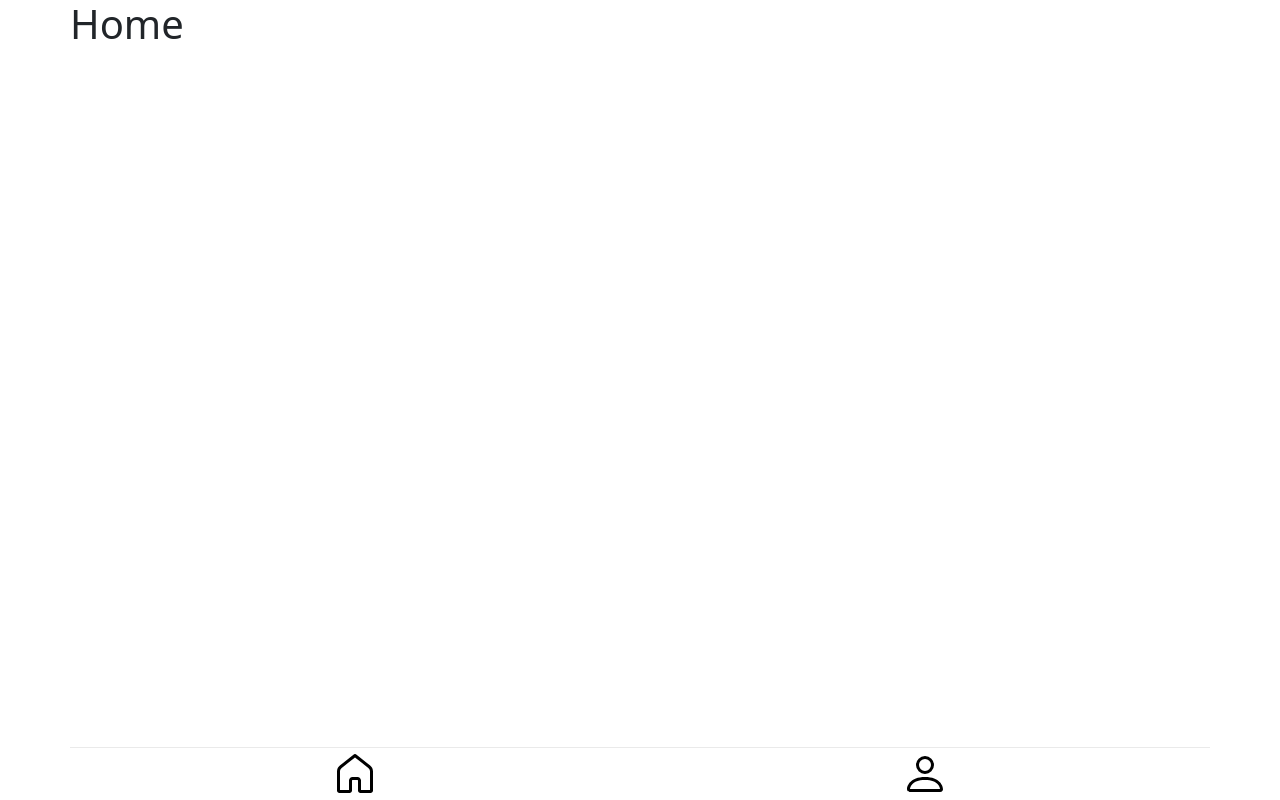
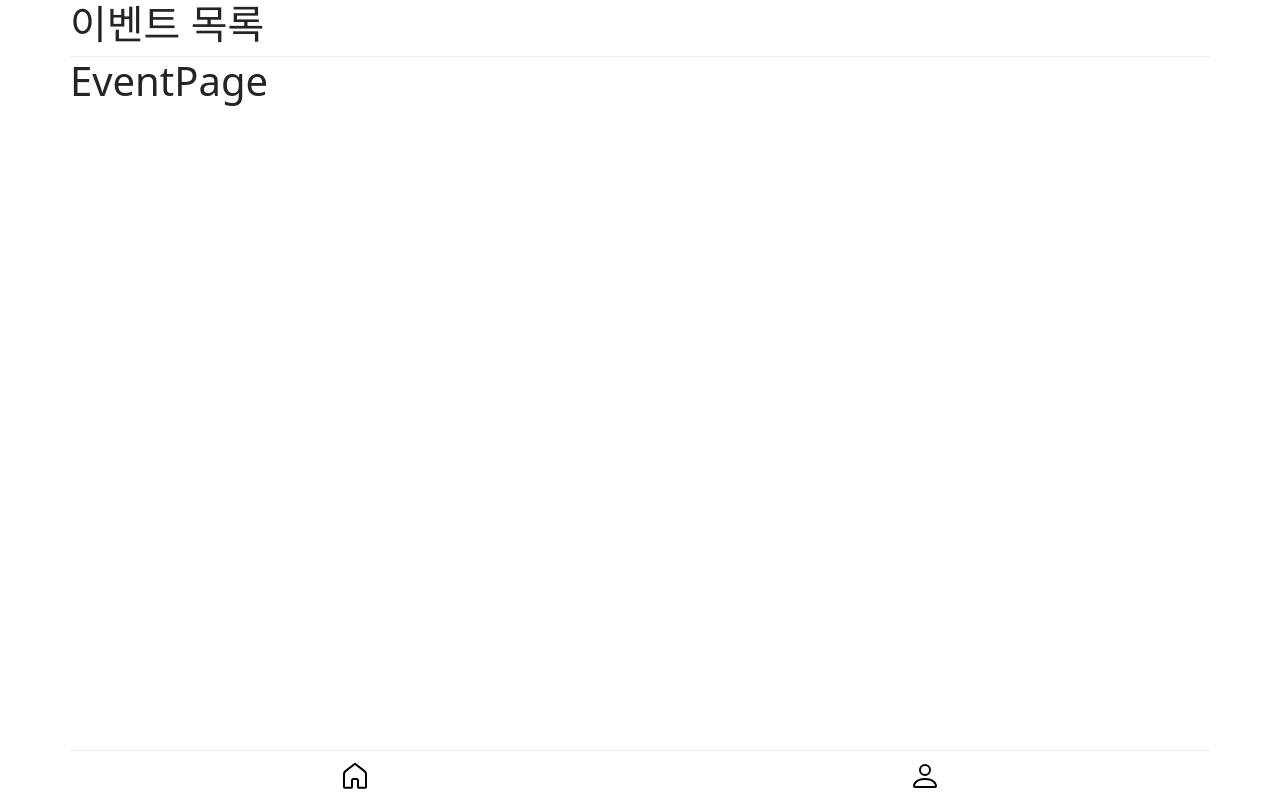
Before and after one commit to UMatterr/web, a Svelte app: page / in a window 1280 px wide. Built offline with nearby package versions, Linux system fonts and the light colour scheme.

Commit message:
design: header

```diff
--- a/src/App.svelte
+++ b/src/App.svelte
@@ -1,5 +1,6 @@
 <script>
   import Login from "@pages/login/Login.svelte";
+  import Header from "@components/Header.svelte";
   import { isLoggedIn } from "@stores/user.js";
 
   import Router from "svelte-spa-router";
@@ -7,7 +8,43 @@
 </script>
 
 {#if $isLoggedIn}
-  <Router routes={rootRouter} />
+  <div class="container">
+    <div class="header">
+      <Header />
+    </div>
+    <div class="main">
+      <Router routes={rootRouter} />
+    </div>
+  </div>
 {:else}
   <Login />
 {/if}
+
+<style>
+  .container {
+    display: grid;
+    grid-template-columns: 1fr;
+    grid-template-rows: repeat(16, 1fr);
+    grid-auto-rows: minmax(0, 1fr);
+
+    height: 100%;
+    width: 100%;
+    padding: 0;
+  }
+
+  .header {
+    grid-row: 1 / 2;
+    justify-self: center;
+    align-self: center;
+    width: 100%;
+    height: 100%;
+  }
+
+  .main {
+    grid-row: 2 / 17;
+    justify-self: center;
+    align-self: center;
+    width: 100%;
+    height: 100%;
+  }
+</style>
--- a/src/pages/home/Footer.svelte
+++ b/src/components/Footer.svelte
@@ -1,11 +1,23 @@
 <script>
+  export let page;
+
   import homeSvg from "@assets/home.svg";
   import personSvg from "@assets/person.svg";
+
+  function homeClick() {
+    page = "event";
+    console.log("homeClick");
+  }
+
+  function personClick() {
+    page = "friend";
+    console.log("personClick");
+  }
 </script>
 
 <div>
-  <img class="item" src={homeSvg} alt="" />
-  <img class="item" src={personSvg} alt="" />
+  <img on:click={homeClick} class="item" src={homeSvg} alt="" />
+  <img on:click={personClick} class="item" src={personSvg} alt="" />
 </div>
 
 <style>
--- /dev/null
+++ b/src/components/Header.svelte
@@ -0,0 +1,17 @@
+<script>
+  import { currentPage } from "@stores/page.js";
+</script>
+
+<div>
+  <h1>{$currentPage}</h1>
+</div>
+
+<style>
+  div {
+    border-bottom: 1px solid #eaeaea;
+    width: 100%;
+    height: 100%;
+    display: flex;
+    align-items: center;
+  }
+</style>
--- a/src/pages/home/Home.svelte
+++ b/src/pages/home/Home.svelte
@@ -1,11 +1,21 @@
 <script>
-  import Footer from "./Footer.svelte";
+  import Footer from "@components/Footer.svelte";
+  import EventList from "./event/EventList.svelte";
+  import FriendList from "./friend/FriendList.svelte";
+
+  let page = "event";
 </script>
 
 <div class="container">
-  <h1>Home</h1>
+  <div class="main">
+    {#if page === "event"}
+      <EventList />
+    {:else if page === "friend"}
+      <FriendList />
+    {/if}
+  </div>
   <div class="footer">
-    <Footer></Footer>
+    <Footer bind:page></Footer>
   </div>
 </div>
 
@@ -21,6 +31,14 @@
     padding: 0;
   }
 
+  .main {
+    grid-row: 1 / 15;
+    justify-self: center;
+    align-self: center;
+    width: 100%;
+    height: 100%;
+  }
+
   .footer {
     grid-row: 15 / 16;
     justify-self: center;
--- /dev/null
+++ b/src/pages/home/event/EventList.svelte
@@ -0,0 +1,10 @@
+<script>
+  import { onMount } from "svelte";
+  import { currentPage } from "@stores/page.js";
+
+  onMount(() => {
+    currentPage.set("이벤트 목록");
+  });
+</script>
+
+<h1>EventPage</h1>
--- /dev/null
+++ b/src/pages/home/friend/FriendList.svelte
@@ -0,0 +1,10 @@
+<script>
+  import { onMount } from "svelte";
+  import { currentPage } from "@stores/page.js";
+
+  onMount(() => {
+    currentPage.set("친구 목록");
+  });
+</script>
+
+<h1>FriendList</h1>
--- /dev/null
+++ b/src/stores/page.js
@@ -0,0 +1,3 @@
+import { writable } from "svelte/store";
+
+export let currentPage = writable(null);
```
Also changed, not shown: src/assets/home.svg, src/assets/person.svg.
